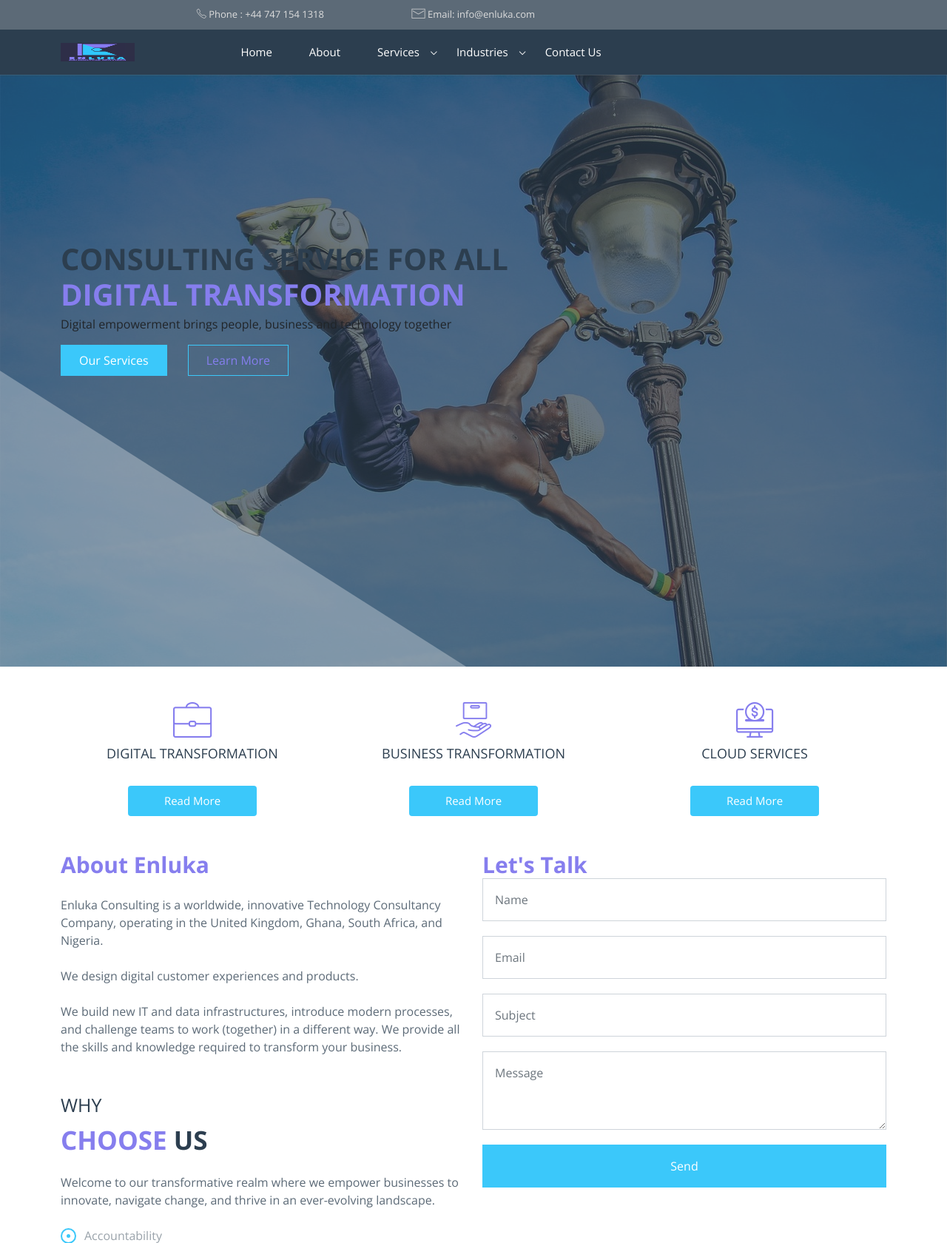
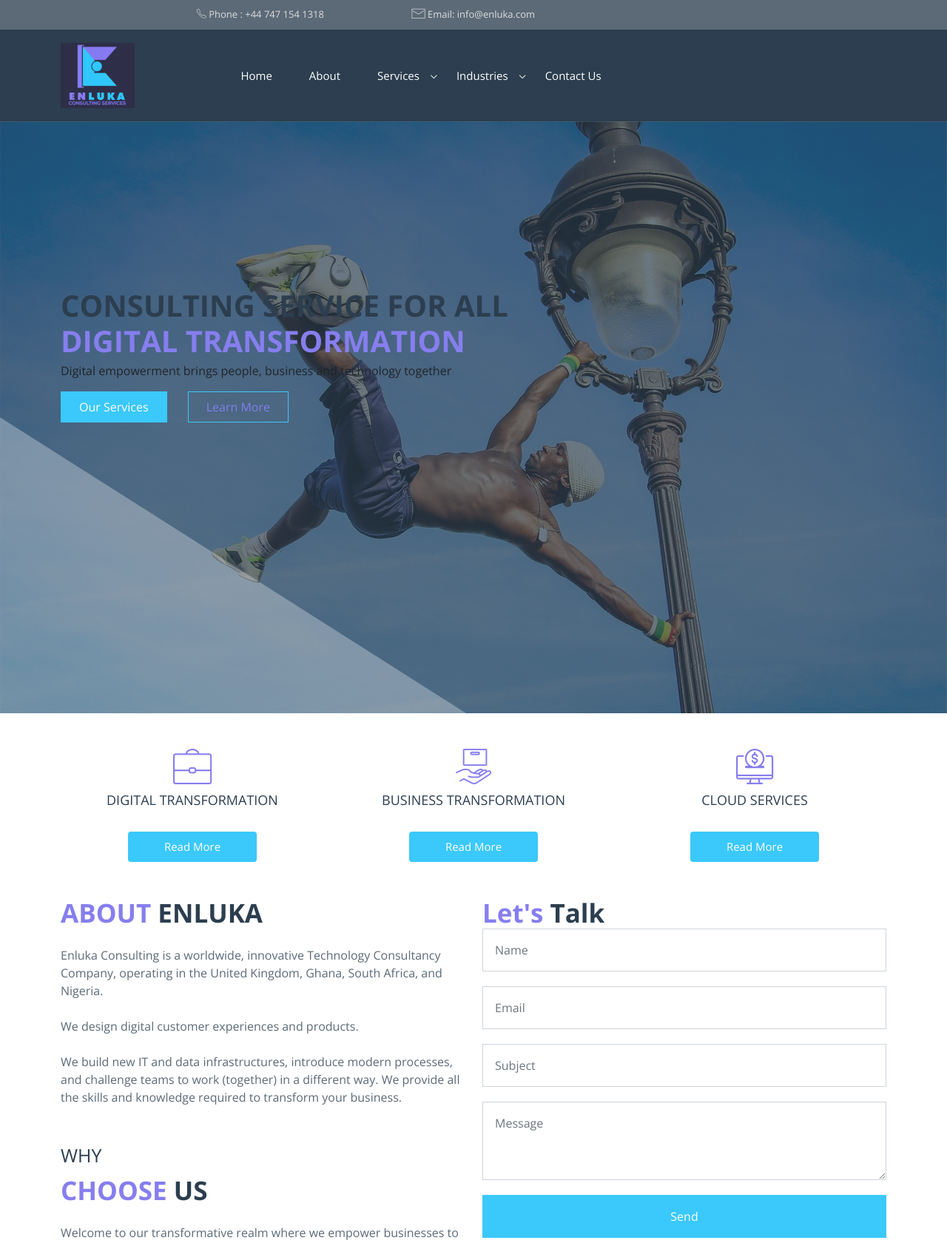
Before and after one commit to tiwiex/enluka_website, a PHP site: page / in a window 1280 px wide. Shown: the top 1680 px of the page at 74% size. Run offline with PHP 8.4, Linux system fonts and the light colour scheme; some libraries are stand-ins or nearby versions; some web fonts are replaced.

Commit message:
changed header to mixed colours
On index page done only

```diff
--- a/assets/custom/css/enluka_custom.css
+++ b/assets/custom/css/enluka_custom.css
@@ -22,7 +22,7 @@
 }
 
 .fables-logo{
-  height: 25px;
+  height: auto;
    width: 100px;
 }
 
--- a/includes/contact_form.php
+++ b/includes/contact_form.php
@@ -1,5 +1,5 @@
   <div class="col-12 col-sm-6 wow fadeInRight overflow-hidden">
-      <h2 class="font-30 font-weight-bold fables-second-text-color">Let's Talk</h2>
+      <h2 class="fables-second-text-color font-35 font-weight-bold wow fadeInLeft">Let's  <span class="fables-main-text-color">Talk</span></h2>
       <form method="POST" action="includes/send_mailer.php" class="fables-contact-form">
                       <div class="form-group">
                         <input type="text" name="name" class="form-control rounded-0 p-3"  placeholder="Name">
--- a/index.php
+++ b/index.php
@@ -84,7 +84,7 @@
         <div class="container">
     <div class="row mb-4 mb-md-5 overflow-hidden">
                     <div class="col-12 col-sm-6 wow fadeInLeft">
-                        <h2 class="fables-second-text-color my-0 font-30 font-weight-bold position-relative z-index wow fadeInRight" data-wow-duration="2s">About Enluka</h2>
+                   <h2 class="fables-second-text-color font-35 font-weight-bold wow fadeInLeft">ABOUT  <span class="fables-main-text-color">ENLUKA</span></h2>
                         <div class="fables-forth-text-color position-relative z-index  mt-4 mb-5  wow fadeInRight" data-wow-duration="2s">
                         Enluka Consulting is a worldwide, innovative Technology Consultancy Company, operating in the United Kingdom, Ghana, South Africa, and Nigeria. <br><br>
     We design digital customer experiences and products. <br><br>We build new IT and data infrastructures, introduce modern processes, and challenge teams to work (together) in a different way. We provide all the skills and knowledge required to transform your business.
--- a/navigation.php
+++ b/navigation.php
@@ -21,7 +21,7 @@
                    <div class="col-12 col-md-10 col-lg-9 pr-md-0">
                        <nav class="navbar navbar-expand-md btco-hover-menu py-lg-2">
 
-                            <a class="navbar-brand pl-0" href="index"><img src="assets/custom/images/enluka2.png" alt="Fables Template" class="enluka-logo"></a>
+                            <a class="navbar-brand pl-0" href="index"><img src="assets/custom/images/enluka2.png" alt="Fables Template" class="fables-logo"></a>
                             <button class="navbar-toggler" type="button" data-toggle="collapse" data-target="#fablesNavDropdown" aria-controls="fablesNavDropdown" aria-expanded="false" aria-label="Toggle navigation">
                                 <span class="fables-iconmenu-icon text-white font-16"></span>
                             </button>
```
